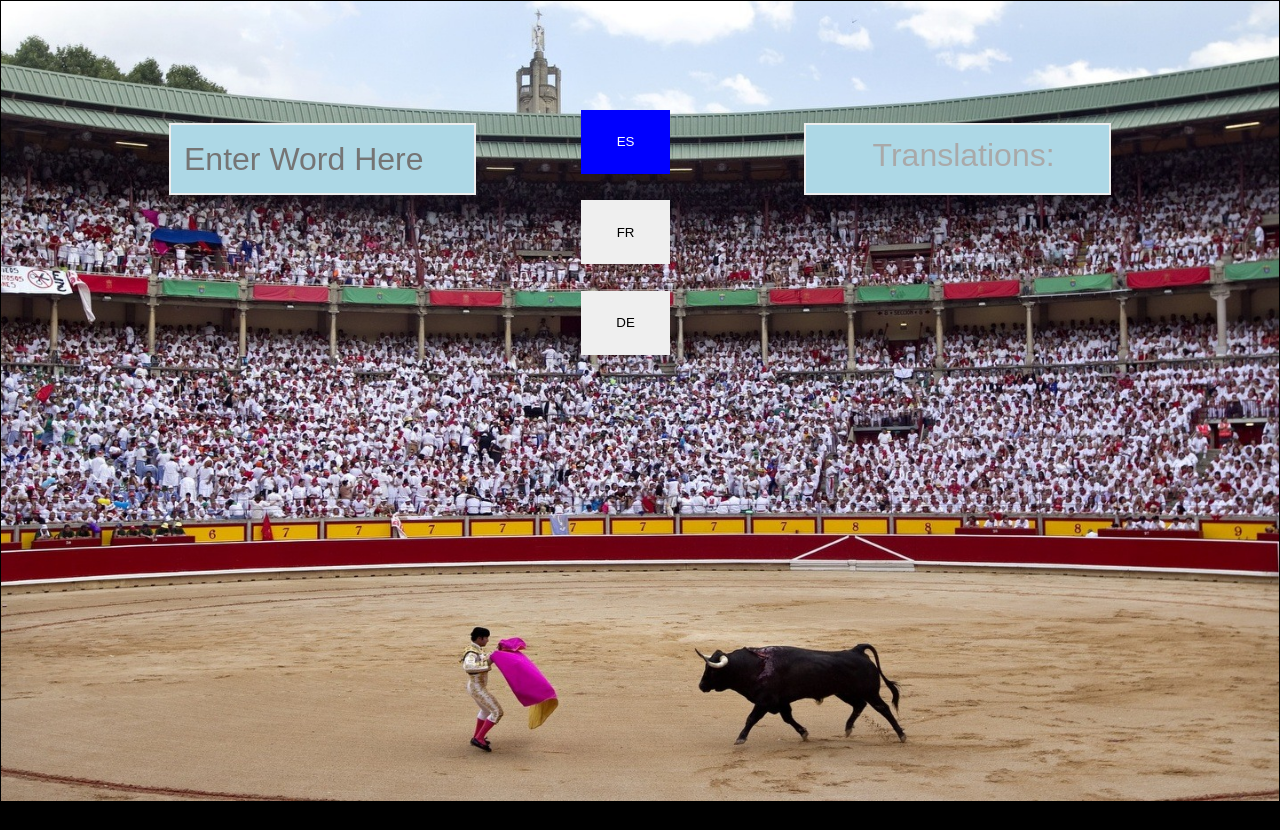
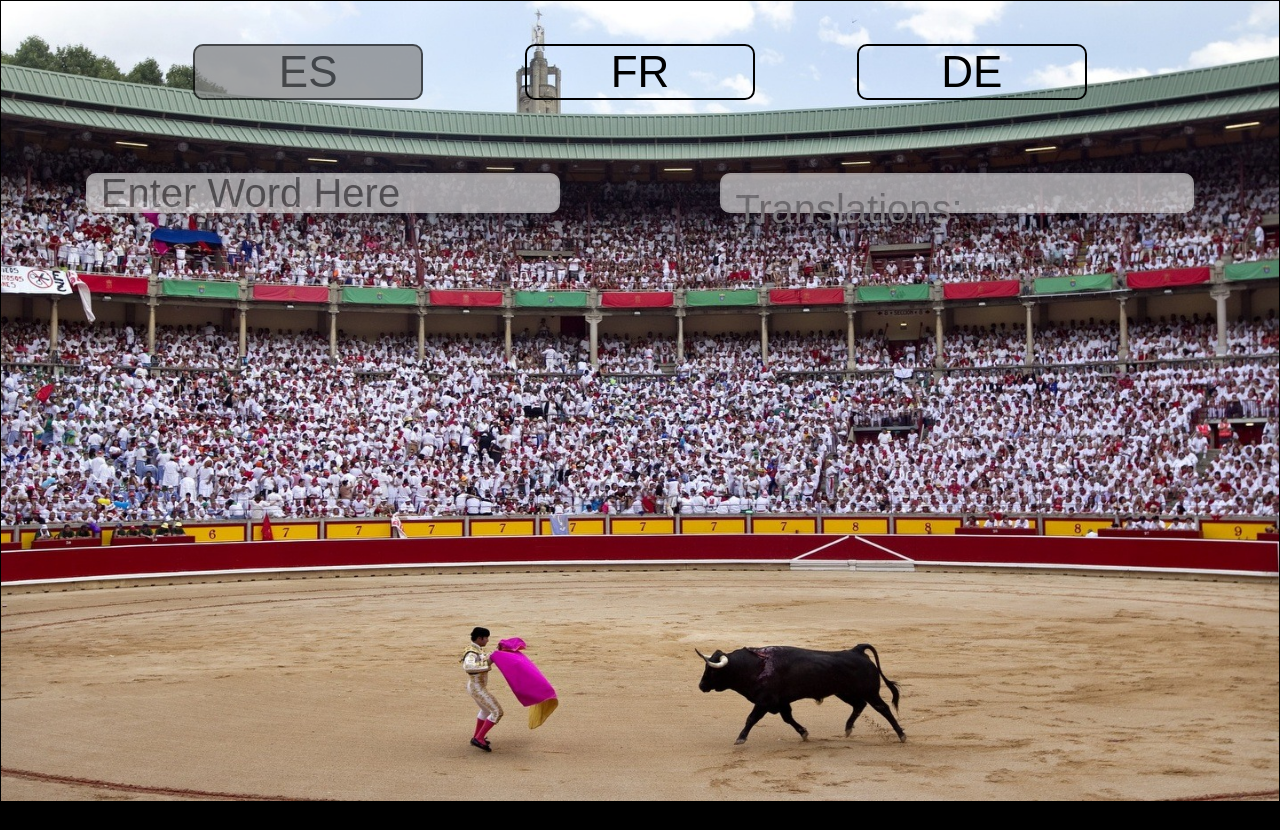
Before and after one commit to fourloops/autotranslate, a website: page index.html in a window 1280 px wide. Before the commit the page ends 803 px from the top, so only its background shows below. Drawn offline with Linux system fonts and the light colour scheme.

Commit message:
css fixes and script.js tweak for 404

```diff
--- a/index.html
+++ b/index.html
@@ -6,17 +6,17 @@
         <link rel="stylesheet" href="style.css">
     </head>
     <body>
+        <div class="langButtons">
+            <div class="inline-btn left"><button id="es" class="currentLanguage">ES</button></div>
+            <div class="inline-btn middle"><button id="fr">FR</button></div>
+            <div class="inline-btn right"><button id="de">DE</button></div>
+        </div>
         <div class="english boxes">
             <input id='myInput' type="text" name="name" placeholder="Enter Word Here" autocomplete="false">
             <ul id='suggestions'></ul>
             <div id="definition" class="definition"></div>
         </div>
-        <div class="langButtons">
-            <button id="es" class="currentLanguage">ES</button>
-            <button id="fr">FR</button>
-            <button id="de">DE</button>
-        </div>
-        <div id="foreignBoxes" class="foreign boxes">
+        <div id="foreignBoxes" class="foreign boxes" placeholder="Translations:">
             <p id="result" class="language">Translations:</p>
             <ul id='translations'></ul>
             <div id="foreignMessage" class="definition"></div>
--- a/jasmine/src/script.js
+++ b/jasmine/src/script.js
@@ -45,6 +45,7 @@ function getDefinition(word){
 			definitionDiv.classList.add("visible");
 			// parse the response from the server ( a stringified object and a url string separated by a \n )
 			var serverResponse = http.responseText.split("\n");
+			console.log(serverResponse);
 			// the first element of the parsed response is the definition from wordnik api
 			var defObj = JSON.parse( serverResponse[0] );
 			// create a <p> tag element with the definition of the selected word and its word type
@@ -58,7 +59,7 @@ function getDefinition(word){
 			// Another <p> tag element will be created in case the wordnik API has not found a definition for the entered word
 			if( defP.innerHTML.indexOf( 'FOUR ZERO FOUR' )> -1 ){
 			// if user input does not trigger a result from Wordnik API, provide the 404 message's translation alongside the English
-			var errTransDiv = document.getElementById('foreign404');
+				var errTransDiv = document.getElementById('foreign404');
 				if( !errTransDiv ){
 					errTransDiv = document.createElement('p');
 					errTransDiv.id 		= 'foreign404';
@@ -73,7 +74,10 @@ function getDefinition(word){
 			// append the two <p> html elements to the definitionDiv
 			definitionDiv.appendChild(defP);
 			// the second element of the parsed response is the url of the image from pixabay
-			var imgURL = serverResponse[1];
+			// the ternary operation checks if the img url is from a local file (../assets/). If so, the 404 format URL is returned (filtered by language)
+			// 																				 Otherwise the format is already a working url string.
+			var imgURL = serverResponse[1].indexOf('../assets/') > -1 ? JSON.parse( serverResponse[1] )[ currentLang ] : serverResponse[1];
+
 			// the body's backgroundImage will change to the image fetched from pixabay
 			document.body.style.backgroundImage = "url(" + imgURL + ")";
 		}
@@ -95,7 +99,6 @@ document.getElementById("myInput").addEventListener('keyup', function(k){
 	}
 	// if "ENTER"
 	else if(k.keyCode===13){
-		console.log(count);
 		count = -1;
 		var defRequest = document.getElementById("myInput").value;
 		getDefinition(defRequest);
--- a/src/pixabay.js
+++ b/src/pixabay.js
@@ -18,7 +18,7 @@ function pixabayGetter ( tag, callback ) {
 
 //function that provides default image in case of an error
 function errorImage() {
-    return "../assets/not-found-fr.png";
+    return '{"es":"../assets/not-found-es.png","fr":"../assets/not-found-fr.png","de":"../assets/not-found-de.png"}';
 }
 
 //function that randomly selects image by matching tags to the user input
--- a/style.css
+++ b/style.css
@@ -22,7 +22,6 @@ body {
     width: 40vw;
     height: 90vh;
     margin: auto;
-    text-align: center;
     z-index: 2;
 }
 
@@ -37,23 +36,45 @@ body {
 }
 
 .langButtons {
-	display: block;
-	margin: 0;
+	margin: 0 auto;
 	z-index: 1;
-	float: left;
-	width: 7vw;
-	height: 40vh;
-	margin-top: 10vh;
+	width: 70vw;
+	height: 8vh;
+	margin-top: 5vh;
+	text-align: center;
 }
 
 button {
-	width: 100%;
-	height: 20%;
-	margin-top: 2em;
+	width: inherit;
+	height: inherit;
+	margin-top: inherit;
+	font-size: 44px;
+	border-radius: 10px;
+	background-color: transparent;
+	border: 2px solid black;
+}
+
+.inline-btn {
+	display: inline-block;
+	text-align: center;
+	width: 18vw;
+	height: 7vh;
+}
+
+.left {
+	float: left;
+}
+.middle {
+	float: none;
+}
+
+.right {
+	float: right;
 }
 
 button:active {
-	background-color: lightblue;
+	background-color: grey;
+	opacity: 0.5;
 }
 
 button:focus {
@@ -61,23 +82,25 @@ button:focus {
 }
 
 .currentLanguage {
-	background-color: blue;
-	color: white;
+	background-color: grey;
+	opacity: 0.7;
 }
 
 input, .language {
 	display: block;
 	margin: 0 auto;
-	margin-top: 15vh;
-	width: 60%;
-	height: 10%;
-	font-size: 2em;
-	background-color: lightblue;
+	margin-top: 8vh;
+	width: 37vw;
+	height: 5vh;
+	font-size: 2.5em;
+	background-color: white;
+    opacity: 0.6;
     -webkit-appearance: none;
     -moz-appearance: none;
     border: 2px solid #eee;
     box-sizing: border-box;
     padding-left: 1vw;
+	border-radius: 10px;
 }
 input{
     autocomplete: search;
@@ -95,13 +118,16 @@ input:focus {
 
 ul {
 	list-style-type: none;
-	width: 60%;
+	/*width: 60%;*/
 	display: block;
 	margin: 0 auto;
-	text-align: left;
-	padding: 0;
-	left: 30%;
+	margin-left: -7%;
+	/*left: 30%;*/
 	font-size: 1.5em;
+	/*position: absolute;*/
+	color:black;
+	opacity: 1;
+	float: left;
 }
 
 .focus {
@@ -123,18 +149,22 @@ ul {
 }
 .visible {
     background-color: white;
-    opacity: 0.7;
+    opacity: 0.8;
     webkit-transition: 1.5s linear;
     transition: 1.5s linear;
 }
 li {
+	border-radius: 10%;
     background-color: gray;
     height: 5vh;
-    width: 24vw;
-    padding-left: 6%;
+	width: 37vw;
+    /*padding-left: 6%;*/
     box-sizing: border-box;
     border: 1px solid lightgray;
     overflow: hidden;
+	opacity: 0.6;
+	font-size: 2em;
+	padding-top: 2%;
 }
 li:hover {
     background-color:lightblue;
```
Also changed, not shown: test/pixabay-test.js (+2 -3 lines).
